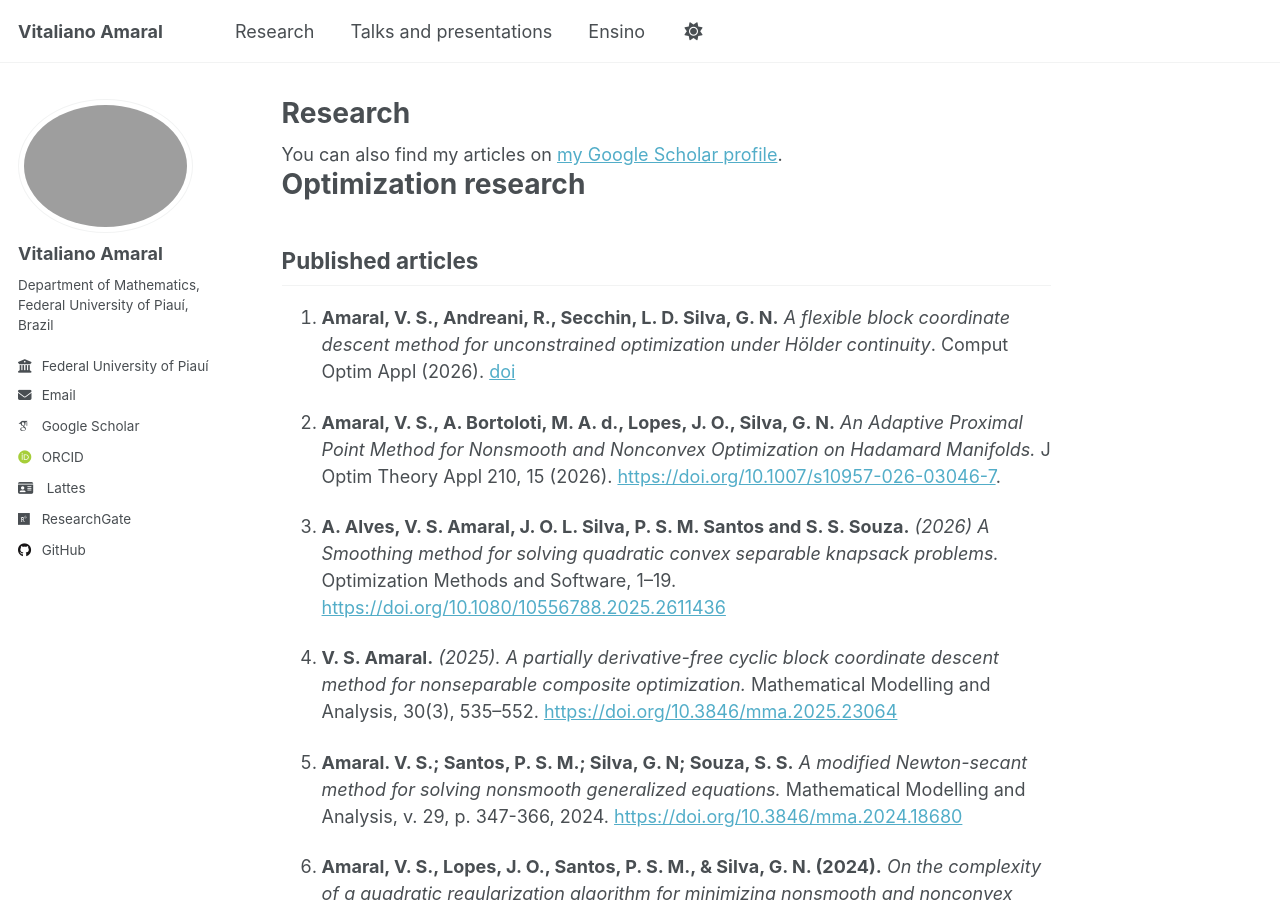
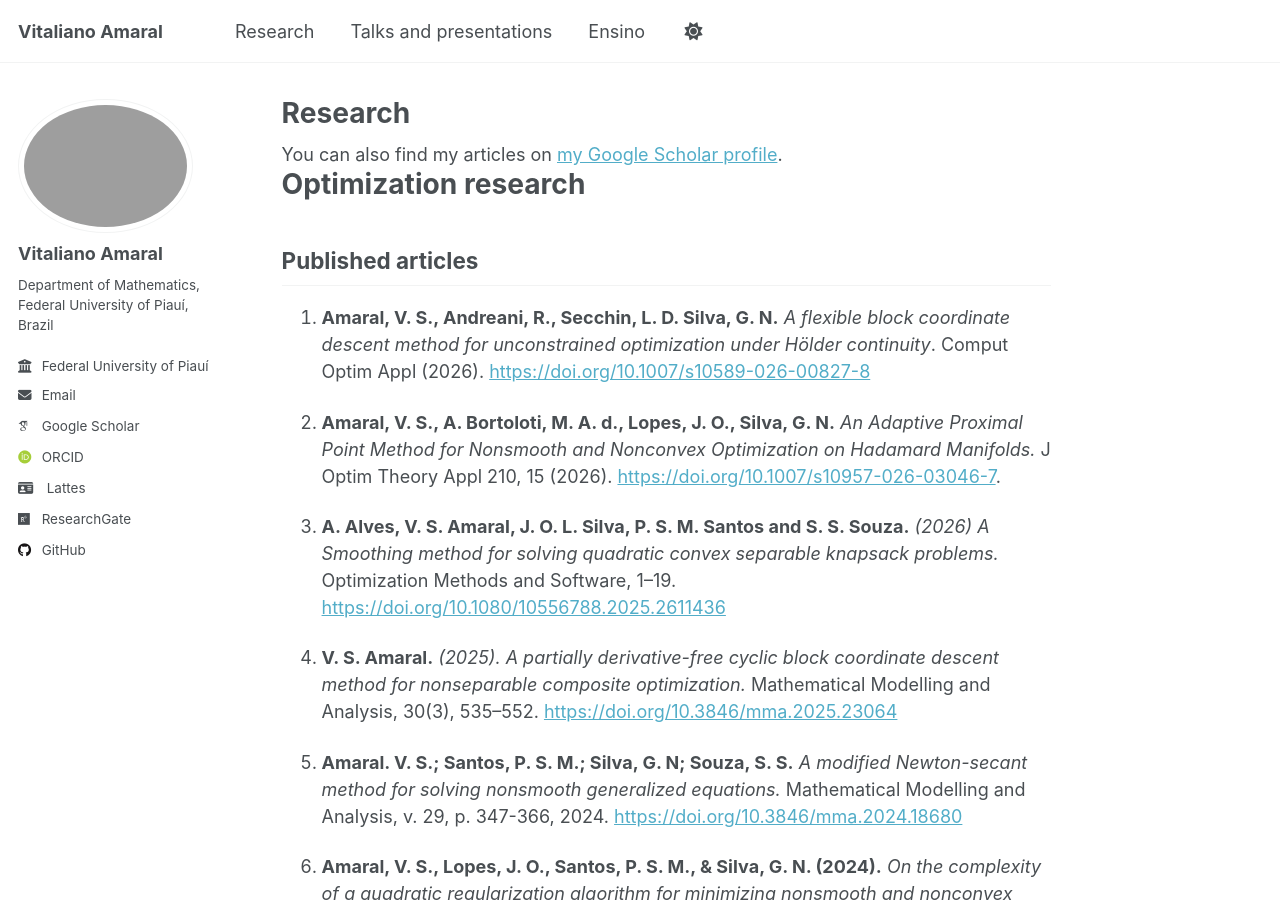
Before and after one commit to vitalianoamaral/vitalianoamaral.github.io, a Jekyll site: the page built from _pages/research.md, in a window 1280 px wide and 900 px high. Built offline with Jekyll 4.4.1, drawn with Linux system fonts in a browser that asks for light colours; some web fonts are replaced; part of the change alters nothing that is shown.

Commit message:
Fix DOI link format in research.md
Updated DOI link format for published articles in research documentation.

```diff
--- a/_pages/research.md
+++ b/_pages/research.md
@@ -12,7 +12,7 @@ author_profile: true
 # Optimization research
 ## Published articles
 
-1. **Amaral, V. S., Andreani, R., Secchin, L. D. Silva, G. N.** *A flexible block coordinate descent method for unconstrained optimization under Hölder continuity*. Comput Optim Appl (2026). [doi](https://doi.org/10.1007/s10589-026-00827-8)
+1. **Amaral, V. S., Andreani, R., Secchin, L. D. Silva, G. N.** *A flexible block coordinate descent method for unconstrained optimization under Hölder continuity*. Comput Optim Appl (2026). [https://doi.org/10.1007/s10589-026-00827-8](https://doi.org/10.1007/s10589-026-00827-8)
 
 1. **Amaral, V. S., A. Bortoloti, M. A. d., Lopes, J. O., Silva, G. N.** *An Adaptive Proximal Point Method for Nonsmooth and Nonconvex Optimization on Hadamard Manifolds.* J Optim Theory Appl 210, 15 (2026). [https://doi.org/10.1007/s10957-026-03046-7](https://doi.org/10.1007/s10957-026-03046-7).
 
```
